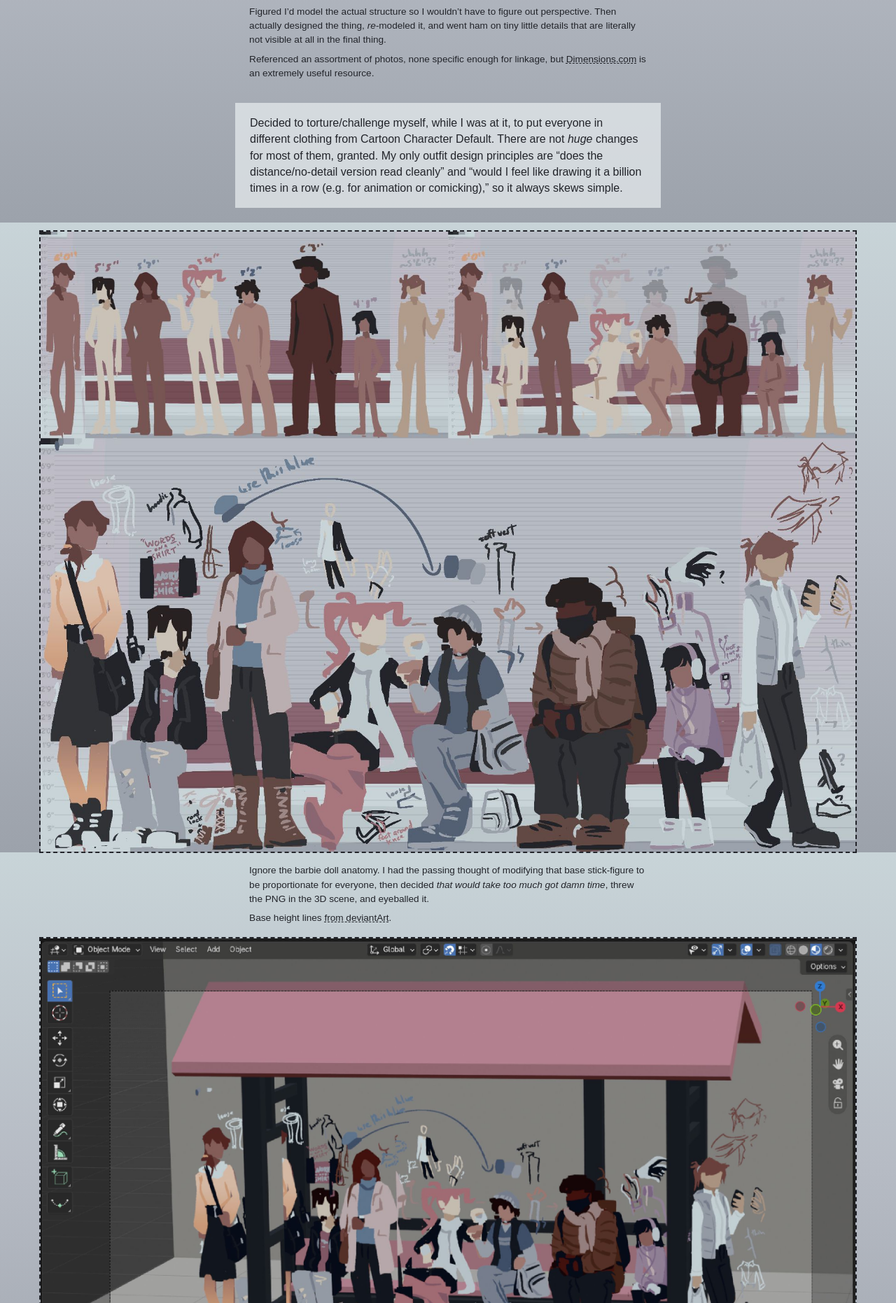
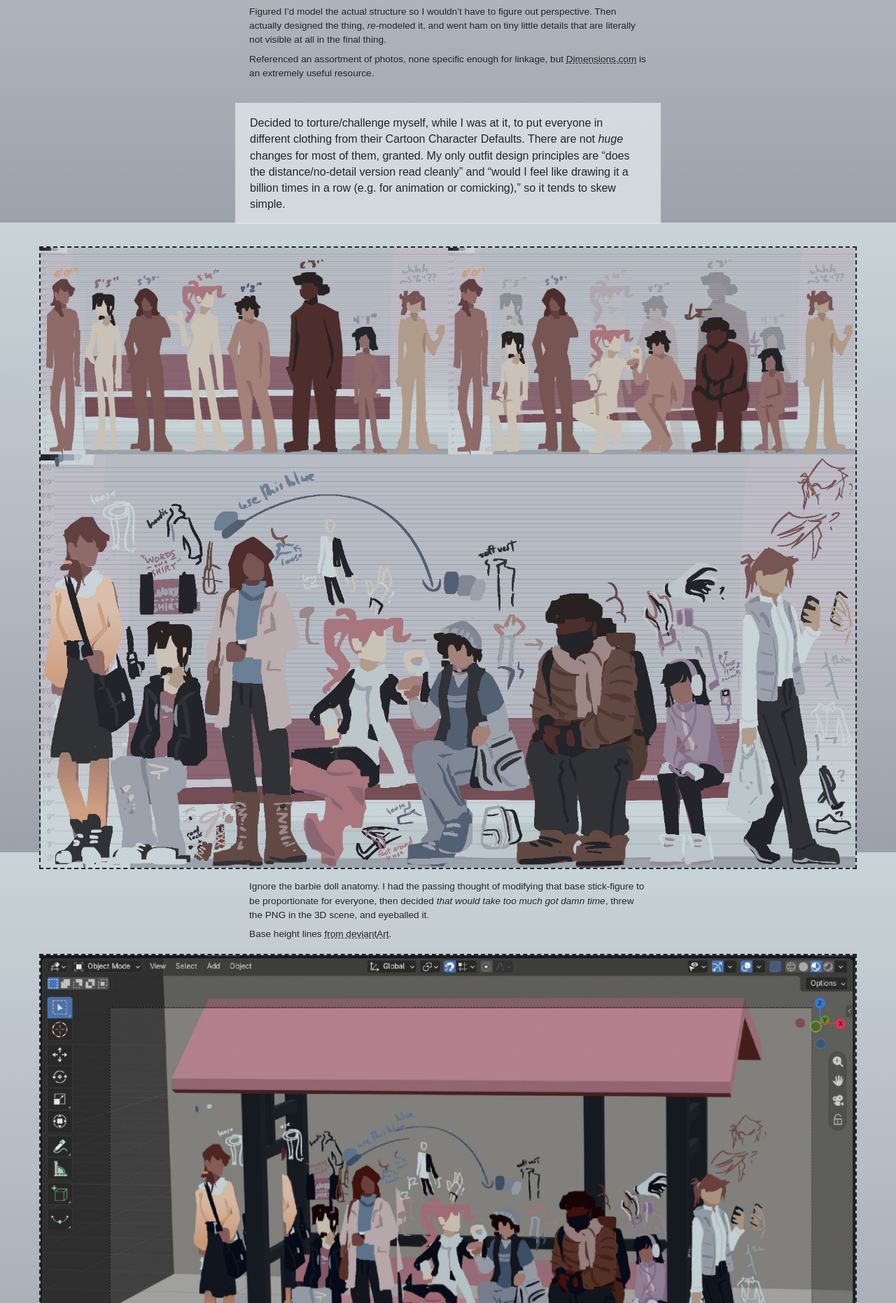
Before and after one commit to a-flyleaf/art-2026, a Jekyll site: the page built from _art/10-08_busstop.html, in a window 1280 px wide. Shown: the part 1482-3344 px from the top of the page at 70% size. Built offline with Jekyll 4.4.1, drawn with Linux system fonts in a browser that asks for light colours; some of the changed text lies outside the part shown.

Commit message:
art/busstop copyedits

```diff
--- a/_art/10-08_busstop.html
+++ b/_art/10-08_busstop.html
@@ -25,7 +25,8 @@ css: "
 	@media (prefers-color-scheme:dark){
 		#fa{background:linear-gradient(#818895,#303236,#22242A); background-attachment:fixed;}
 		#fa header,#fa footer{background:#22242A;}
-		#fa .box{background:#303236; border:1px solid #535F73;}
+		#fa .box{background:#303236; border:1px solid #535F73; color:#C8D4D8;}
+		#fa figcaption{color:#C8D4D8;}
 	}
 
 	#first{margin:3em 0 3.5em !important;}
@@ -33,6 +34,8 @@ css: "
 	#sandwich figcaption{margin:1em 0 1.25em;}
 	#half .fg{max-width:49.85%;} #half .fg:first-child{margin-right:.15%;} #half .fg:last-child{margin-left:.15%;}
 	p+ul{margin-top:-1em !important;}
+
+	#fact{font-size:.9em !important;}
 "
 ---
 <div class="wrap"><div class="box" markdown="1" id="first">
@@ -47,7 +50,7 @@ Referenced an assortment of photos, none specific enough for linkage, but [Dimen
 </div></figcaption></figure>
 
 <div class="wrap"><div class="box" markdown="1">
-Decided to torture/challenge myself, while I was at it, to put everyone in different clothing from Cartoon Character Default. There are not *huge* changes for most of them, granted. My only outfit design principles are "does the distance/no-detail version read cleanly" and "would I feel like drawing it a billion times in a row (e.g. for animation or comicking)," so it always skews simple.
+Decided to torture/challenge myself, while I was at it, to put everyone in different clothing from their Cartoon Character Defaults. There are not *huge* changes for most of them, granted. My only outfit design principles are "does the distance/no-detail version read cleanly" and "would I feel like drawing it a billion times in a row (e.g. for animation or comicking)," so it tends to skew simple.
 </div></div>
 
 <figure id="sandwich"><a href="{%include url.html%}/assets/art/busstop-wip2heights.jpg" class="fg"><img src="{%include url.html%}/assets/art/busstop-wip2heights.jpg" alt="height & palette reference: the lineup roughly blocked out, standing & sitting, then with full outfits"></a>
@@ -85,5 +88,5 @@ Part of the overlay spam was a minor levels adjustment. I kinda like this versio
 
 ...totals **25h 10m**. Cool. Alright. Awesome. Anyway, back to three-fourths headshots in the void <span style="display:inline-block;">ᕕ( ᐛ )ᕗ</span>
 
-(+bonus factoid: The [main image](#main) is a JPG! I use compressed images for WIPs whenever possible, but in this case the exported PNG was *over 7MB*(????). There is no noticeable difference between that and a near-full-quality JPEG---and for less than half the filesize!!)
+<small id="fact">(+bonus factoid: The [main image](#main) is a JPG! I use compressed images for WIPs whenever possible, but in this case the exported PNG was *over 7MB*(????). There is no noticeable difference between that and a near-full-quality JPEG---and for less than half the filesize!!)</small>
 </div></div>
```
Also changed, not shown: other parts of _art/10-08_busstop.html (+1 -1 lines), todo.md (+4 -9 lines).
